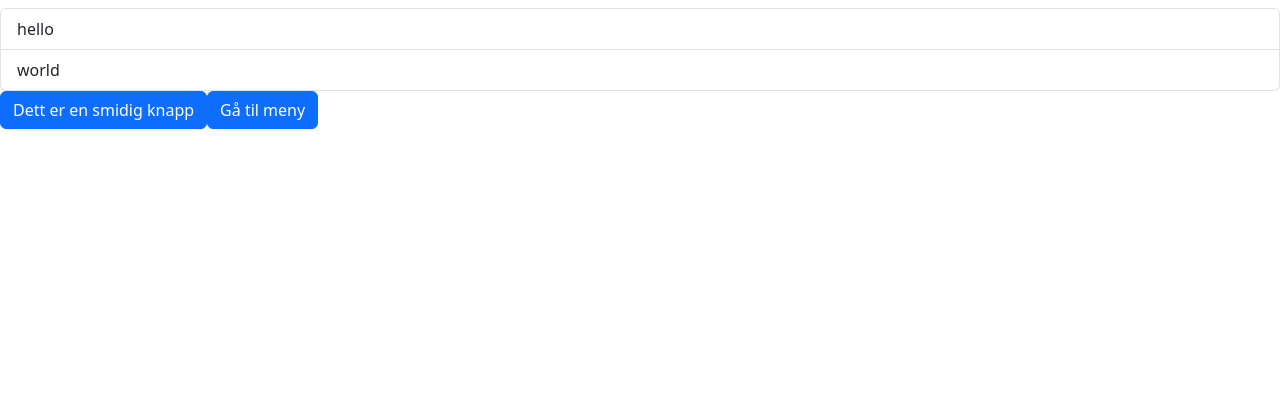
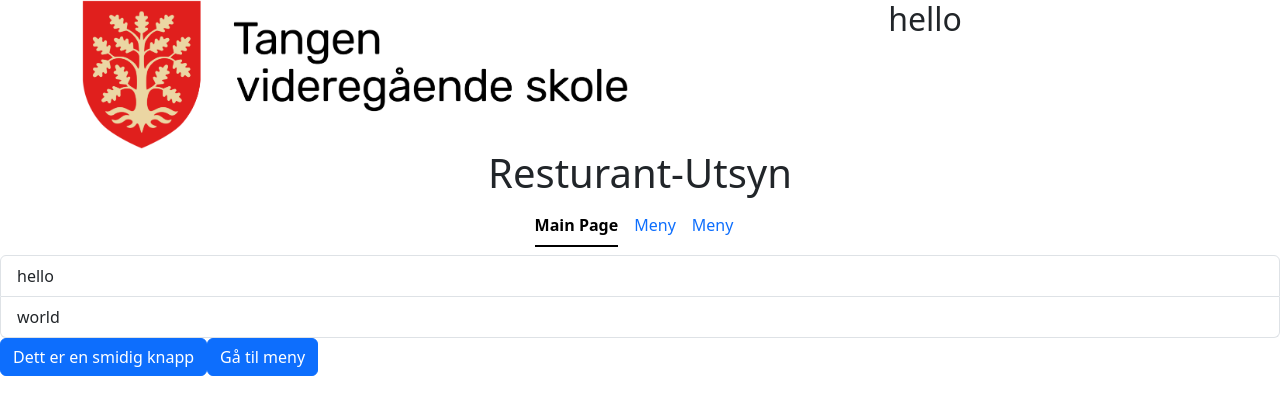
Before and after one commit to quickburrrn/restaurant-utsyn, a React (Create React App) app: page / in a window 1280 px wide. Shown: the top 414 px of the page. Built offline with nearby package versions, Linux system fonts and the light colour scheme.

Commit message:
Updated alot

```diff
--- /dev/null
+++ b/src/components/Navbar.jsx
@@ -0,0 +1,39 @@
+import React from "react";
+import { Link } from "react-router-dom";
+import Meny from "../pages/Meny";
+import tangenlogo from '../images/tangenlogo.png';
+
+const Header = () =>
+{
+    return(
+        <div class="container text-center">
+            <div class="row">
+                <div class="col">
+                    <img src={tangenlogo} alt="tangen's vakre logo" width="100%" height="100%"/>
+                </div>
+                <div class="col">
+                    <h2>hello</h2>
+                </div>
+            </div>
+            <div class="row">
+                <h1>Resturant-Utsyn</h1>
+            </div>
+            <div class="row">
+                <ul className="nav justify-content-center nav-underline">
+                    <li className="nav-item">
+                        <Link to="/meny" className="nav-link active" aria-current="page">Main Page</Link>
+                    </li>
+                    <li className="nav-item">
+                        <Link to="/meny" className="nav-link" aria-current="page">Meny</Link>
+                    </li>
+                    <li className="nav-item">
+                        <Link to="/meny" className="nav-link" aria-current="page">Meny</Link>
+                    </li>
+                </ul>
+            </div>
+
+        </div>
+    )
+};
+
+export default Header;
--- a/src/pages/App.js
+++ b/src/pages/App.js
@@ -1,8 +1,10 @@
 import Alert from "../components/Alert";
 import ListGroup from "../components/ListGroup";
 import TestButton from "../components/TestButton";
+import Navbar from "../components/Navbar";
 import { useState } from "react"
 import { Link } from "react-router-dom"
+
 
 function App() {
 
@@ -12,13 +14,15 @@ function App() {
 
   return (
     <div>
+      <Navbar />
+
       <ListGroup header="Hello world" items={["hello", "world"]} onSelectItem={handleSelectItem}/>
       <TestButton buttonPressed={() => setAlertVisibility(true)}> Dett er en smidig knapp</TestButton>
       {alertVisible && <Alert onClose={() => setAlertVisibility(false)}>
         Hello <b>World</b>
       </Alert>}
       <Link to="/meny">
-        <TestButton>
+        <TestButton color="primary">
             Gå til meny
         </TestButton>
       </Link>
```
Also changed, not shown: src/images/tangenlogo.png (added).
